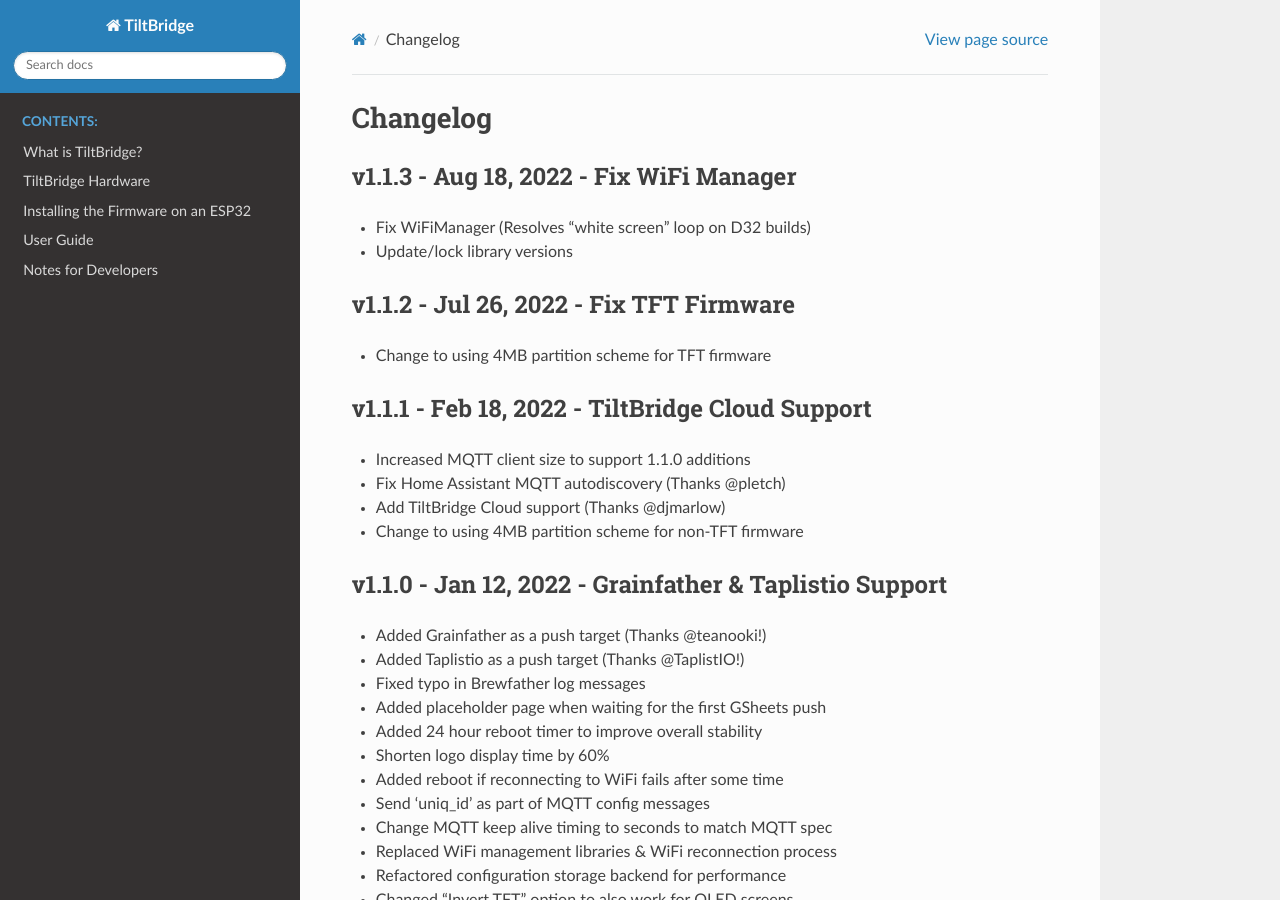
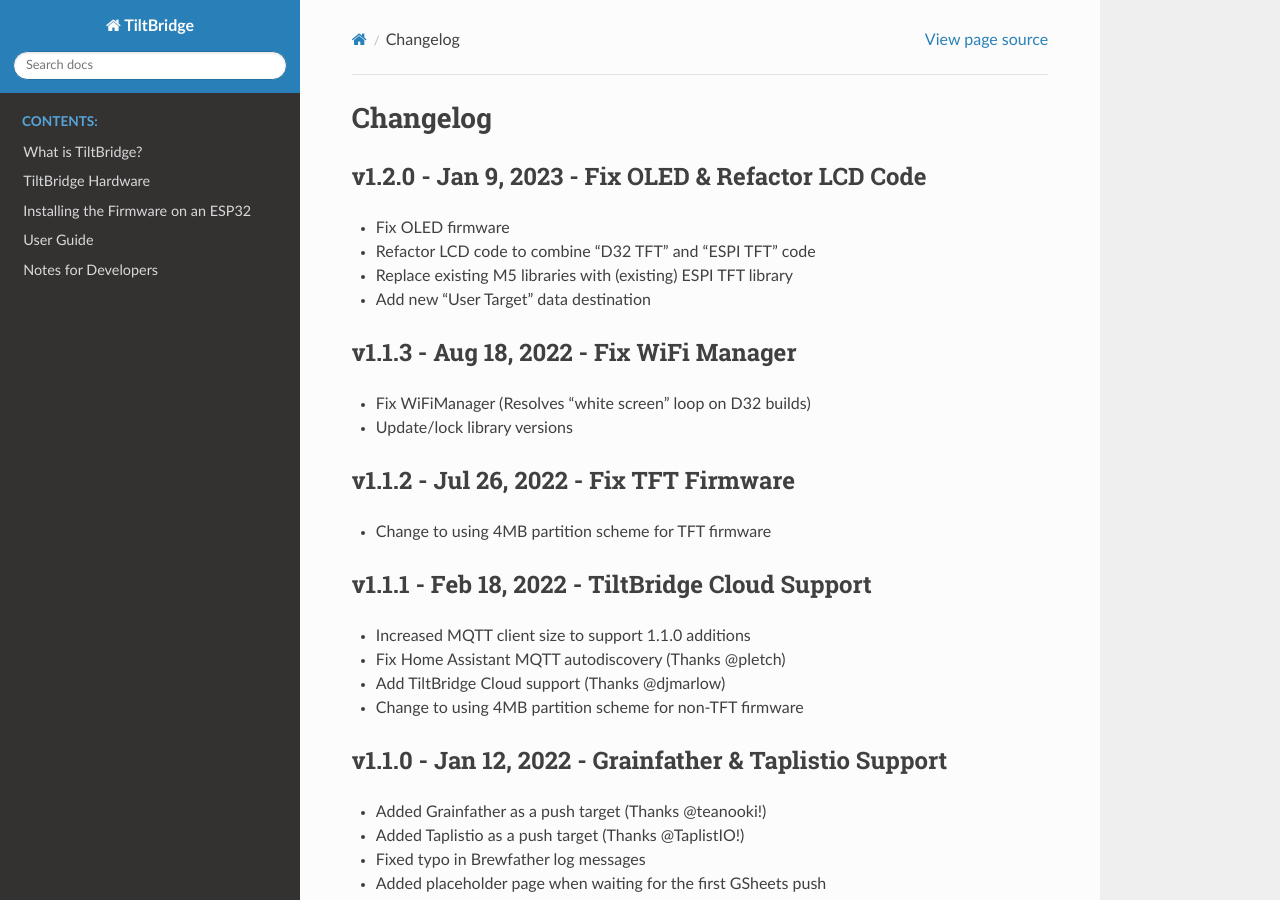
Before and after one commit to thorrak/tiltbridge, a Sphinx documentation site: the page built from docs/source/changelog.rst, in a window 1280 px wide and 900 px high. Built offline with Sphinx 7.4.7 and the Read the Docs theme 2.0.0, drawn with Linux system fonts in a browser that asks for light colours.

Commit message:
Update changelog

```diff
--- a/docs/source/changelog.rst
+++ b/docs/source/changelog.rst
@@ -1,6 +1,15 @@
 Changelog
 #########
 
+
+
+v1.2.0 - Jan 9, 2023 - Fix OLED & Refactor LCD Code
+---------------------------------------------------
+
+- Fix OLED firmware
+- Refactor LCD code to combine "D32 TFT" and "ESPI TFT" code
+- Replace existing M5 libraries with (existing) ESPI TFT library
+- Add new "User Target" data destination
 
 
 v1.1.3 - Aug 18, 2022 - Fix WiFi Manager
```
